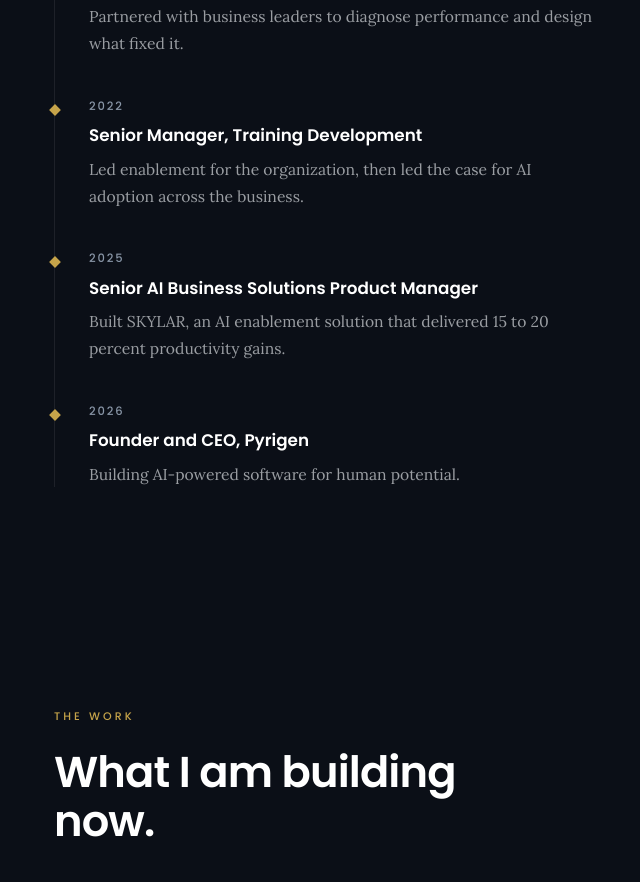
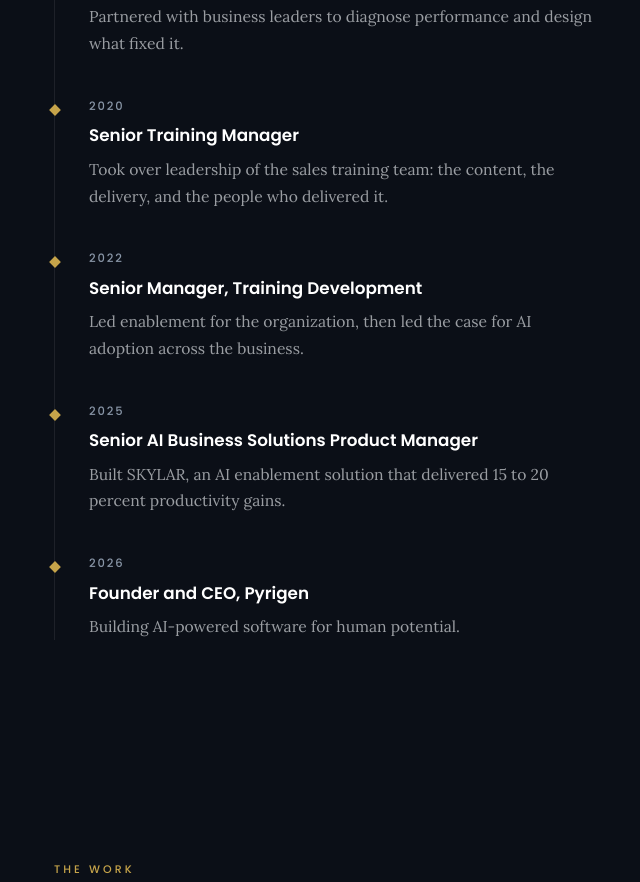
Before and after one commit to clevenwright/clevenwright-site, a Next.js app: page / in a window 1280 px wide. Shown: the part 2300-3182 px from the top of the page, without its empty margins (74-714 px from the left). Built offline with nearby package versions, Linux system fonts and the light colour scheme.

Commit message:
Timeline: add 2020 Senior Training Manager to match LinkedIn

```diff
--- a/components/Ledger.tsx
+++ b/components/Ledger.tsx
@@ -23,6 +23,11 @@ const entries = [
     year: "2019",
     role: "Business Learning Advisor",
     note: "Partnered with business leaders to diagnose performance and design what fixed it.",
+  },
+  {
+    year: "2020",
+    role: "Senior Training Manager",
+    note: "Took over leadership of the sales training team: the content, the delivery, and the people who delivered it.",
   },
   {
     year: "2022",
```
